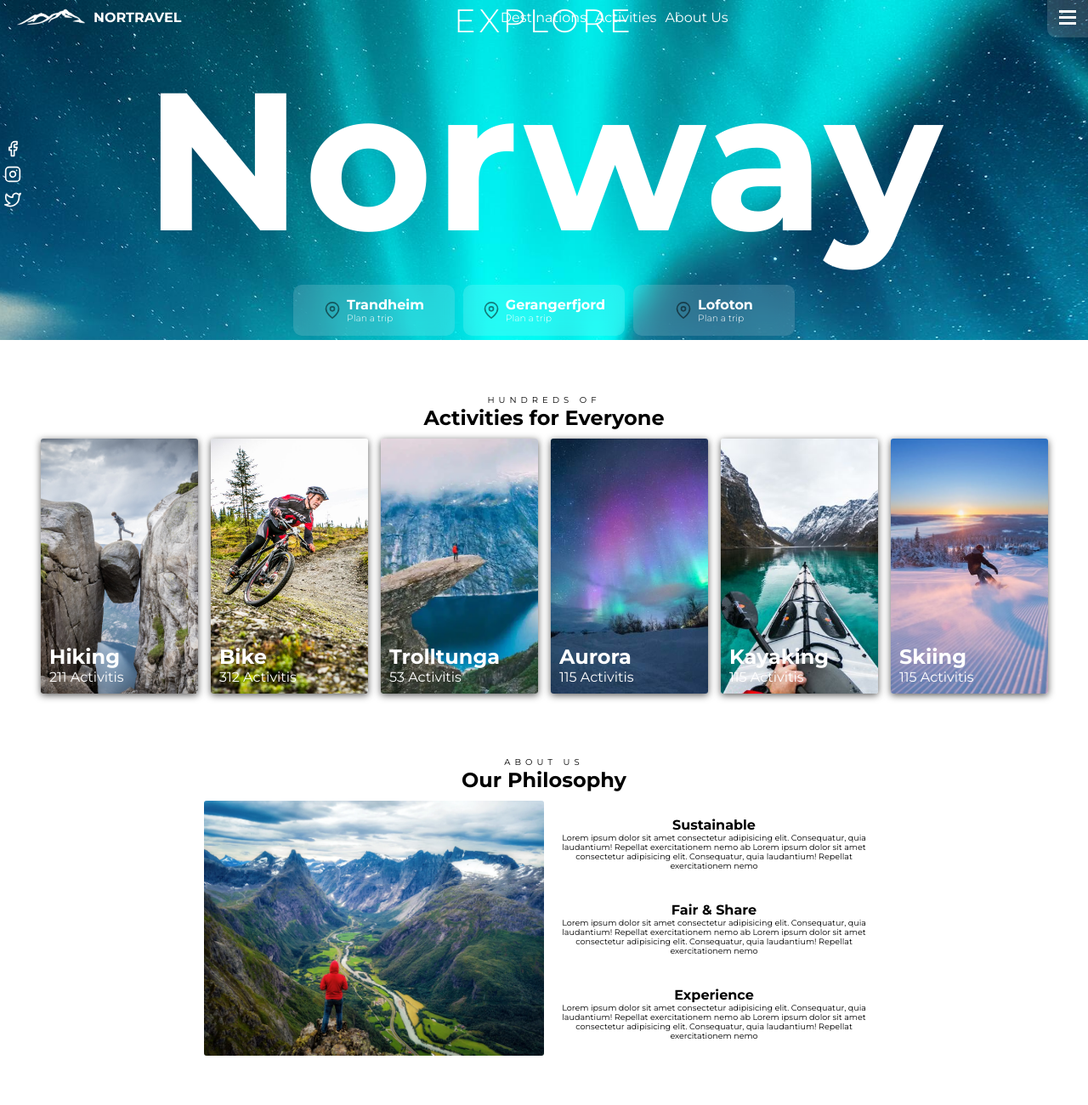
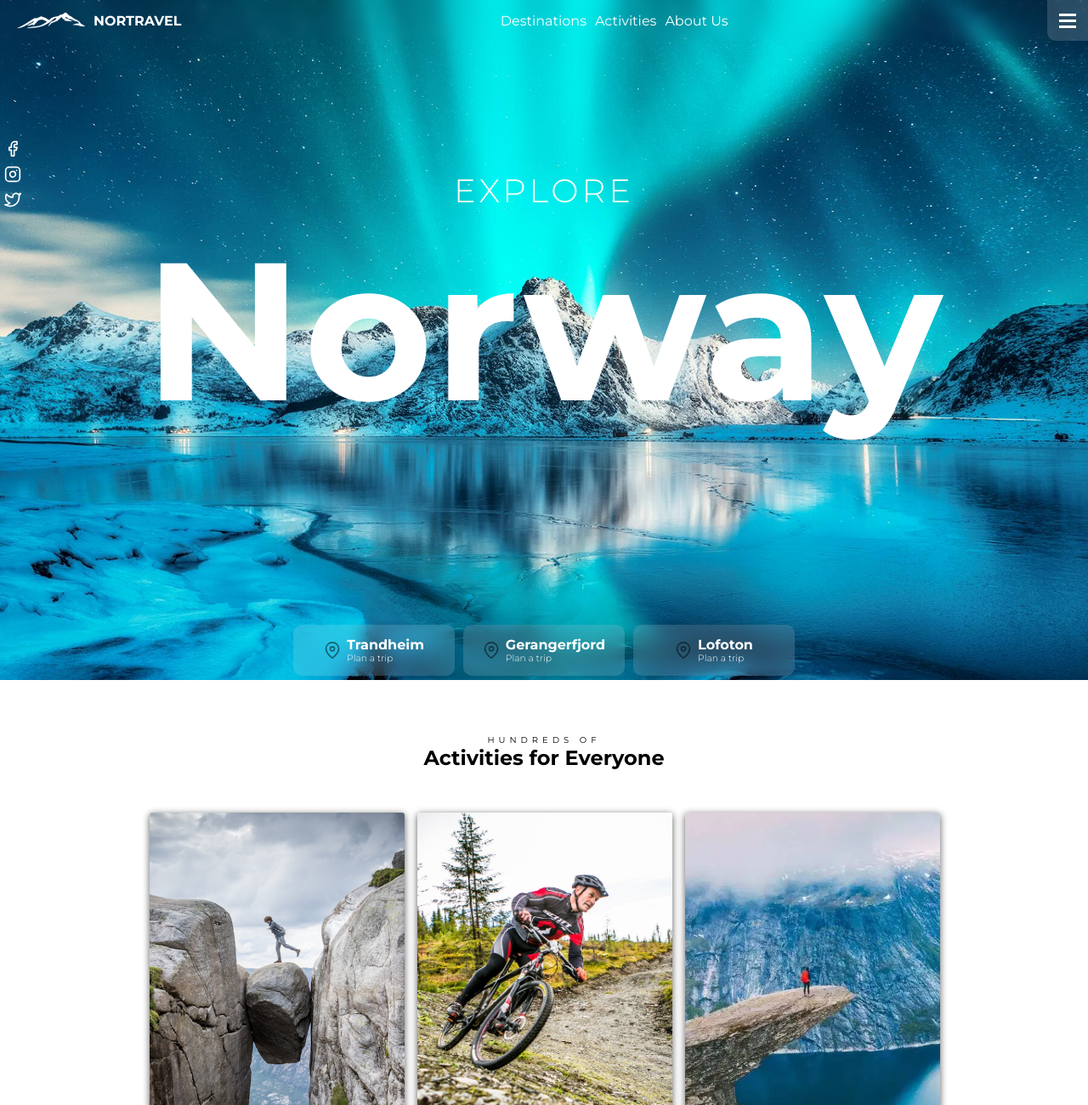
Before and after one commit to FrAnK1177/WebNorway, a plain HTML site: page index.html in a window 1280 px wide. Shown: the top 1300 px of the page at 85% size. Drawn offline with Linux system fonts and the light colour scheme.

Commit message:
Norway
se arreglo el tamaño de la imagen de la seccion principal

```diff
--- a/index.html
+++ b/index.html
@@ -203,7 +203,9 @@
 
         <div class="departments-cards">
             <div class="dep-img d1">
-
+                <div class="card-text-hover" >
+                    <p>Lorem ipsum dolor sit amet, consectetur adipisicing elit. Possimus vel at veniam asperiores similique beatae officia deleniti voluptatum ratione quod. Animi voluptatibus ullam molestiae repellendus fugit accusantium cupiditate, corrupti quaerat.</p>
+                </div>
             </div>
 
             <h1>Hola</h1>
@@ -212,7 +214,9 @@
 
         <div class="departments-cards">
             <div class="dep-img d2">
-
+                <div class="card-text-hover" >
+                    <p>Lorem ipsum dolor sit amet, consectetur adipisicing elit. Possimus vel at veniam asperiores similique beatae officia deleniti voluptatum ratione quod. Animi voluptatibus ullam molestiae repellendus fugit accusantium cupiditate, corrupti quaerat.</p>
+                </div>
             </div>
 
             <h1>Hola</h1>
--- a/style.css
+++ b/style.css
@@ -20,13 +20,15 @@ body
 {
     position: fixed;
     top: 0;
-    height: 5vh;
+    height: 6vh;
     width: 100vw;
     z-index: 100;
     align-items: center;
     display: flex;
     justify-content: space-between;
     color: white;
+    backdrop-filter: blur(5PX);
+    -webkit-backdrop-filter: blur(5px);
 }
 .logo
 {
@@ -90,8 +92,8 @@ section
 .menu
 {
     background: fixed ;
-    background-position: top;
-    background-size: 120%;
+    background-position: center;
+    background-size:cover;
 
     background-image: url(imagenes/nor.jpeg);
     background-repeat: no-repeat;
@@ -100,7 +102,7 @@ section
     align-items:flex-end;
     display: grid;
     justify-content: center;
-    height: 50vh;
+    height: 100vh;
     width: 100%;
     margin: 0;
 }
@@ -181,8 +183,8 @@ section
 .wraper-grid
 {
     display: grid;
-    grid-template-columns: repeat( auto-fit , 200px );
-    grid-template-rows: repeat( auto-fit , 320px);
+    grid-template-columns: repeat( auto-fit , 315px );
+    grid-template-rows: repeat( auto-fit , 550px);
     justify-content: center;
     align-items:center;
 }
@@ -195,8 +197,8 @@ section
     overflow: hidden;
 
     margin: 0.5rem;
-    height: 300px;
-    width: 185px ;
+    height: 450px;
+    width: 300px ;
 
     background-position: center;
     background-repeat: no-repeat;
@@ -213,8 +215,8 @@ section
     justify-content: start;
     text-align: start;
 
-    height: 300px;
-    width: 185px;
+    height: 450px;
+    width: 300px;
 }
 .panel-text div
 {
@@ -264,19 +266,18 @@ section
 .philosophy
 {
     display: grid;
-    grid-template-columns: repeat( auto-fit , 400px );
+    grid-template-columns: repeat( auto-fit , 350px );
     grid-template-rows: repeat( auto-fit , 320px);
     justify-content: center;
     align-items:center;
 }
 .philobject
 {
-
     border-radius: 3px;
     overflow: hidden;
 
     height: 300px;
-    width: 400px ;
+    width: 350px ;
 
     cursor: pointer;
     transition: 0.5s;
@@ -284,8 +285,10 @@ section
 .philotext
 {
     display: grid;
+    grid-template-columns: repeat( auto-fit , 210px );
+    justify-content: center;
+    align-items:center;
     text-align: center;
-    align-items: center;
     list-style:decimal-leading-zero;
 }
 .philotext h1
```
